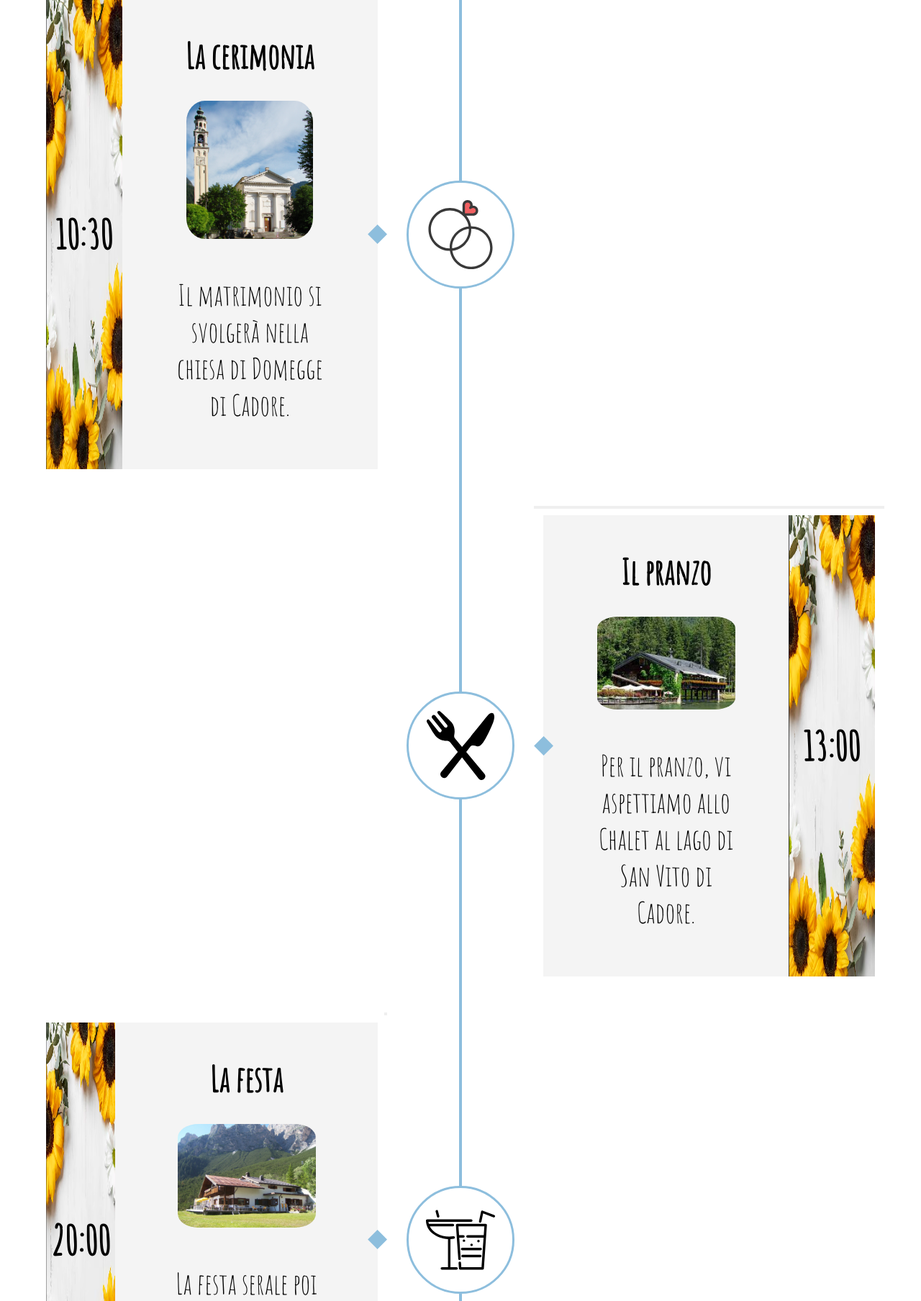
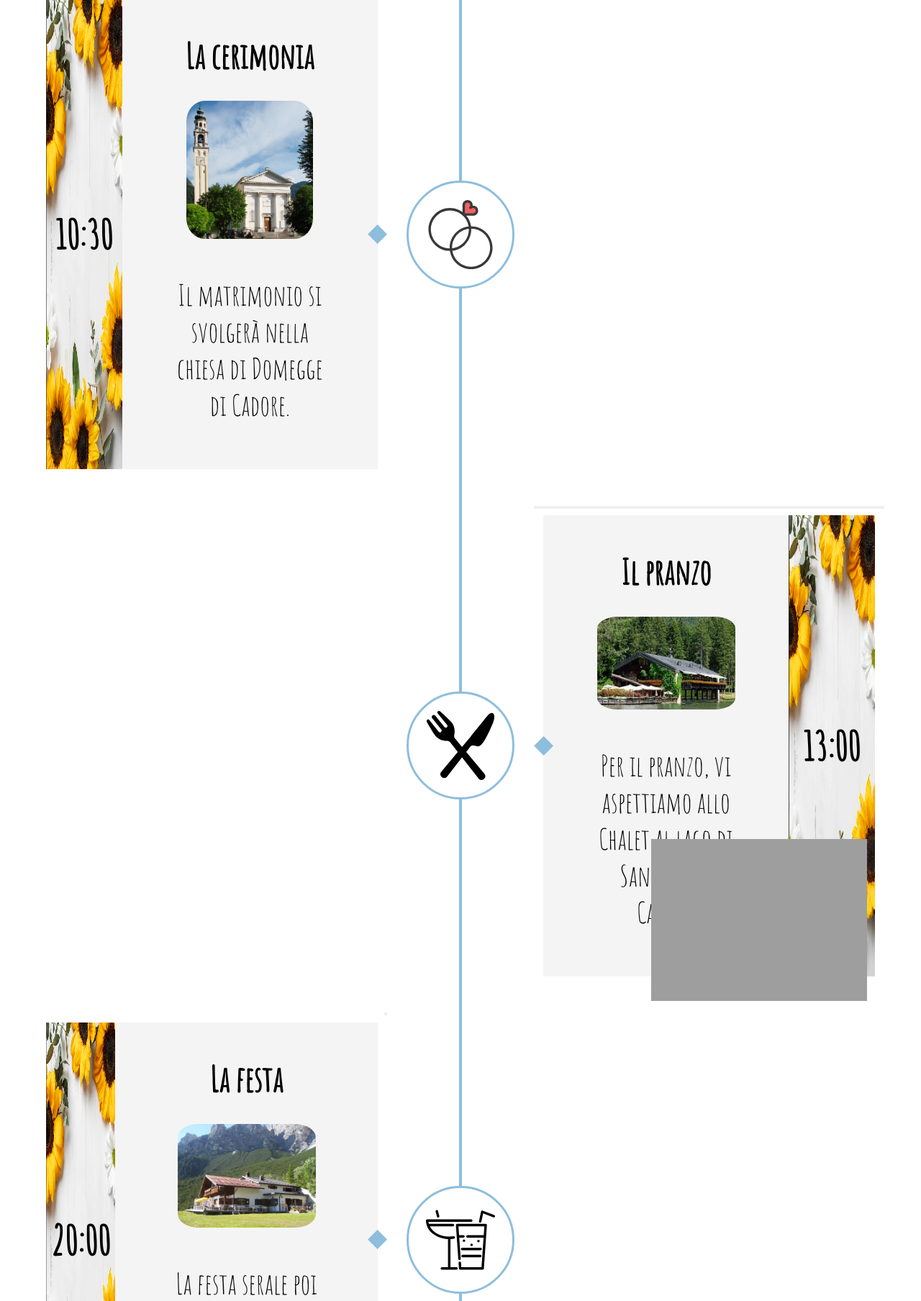
Before and after one commit to Barna1992/matrimonio, a Django app: page / in a window 1280 px wide. Shown: the part 3079-4887 px from the top of the page at 72% size. Run offline with Django 4.2, Linux system fonts and the light colour scheme; grey boxes are pictures that could not be loaded.

Commit message:
modifica a food

```diff
--- a/wedding-django/wedding/lista_nozze/templates/lista_nozze/index.html
+++ b/wedding-django/wedding/lista_nozze/templates/lista_nozze/index.html
@@ -84,6 +84,9 @@
                     <p>Per il pranzo, vi aspettiamo allo Chalet al lago di San Vito di Cadore.</p>
                   </div>
                   <button class="edit__btn"><i class="fa fa-pencil"></i></button>
+                  <div class="fumetto-rifugio allergie">
+                    <a href="food"><img src="{% static 'images/fumetto_allergie.png' %}" style="max-width: 100%;"></a>
+                  </div>
                 </div>
               </article>
             </li>
--- a/wedding-django/wedding/static/css/styles.css
+++ b/wedding-django/wedding/static/css/styles.css
@@ -249,6 +249,10 @@ body, html {
   width: 300px;
   left: 150px;
   margin-top: 700px;
+}
+
+.allergie {
+  margin-top: 450px !important;
 }
 
 .agenda__item {
@@ -788,6 +792,11 @@ body, html {
     margin-top: 900px;
   }
 
+
+  .allergie {
+    margin-top: 500px !important;
+  }
+
   .widget-wrap {
     padding: 40px 5px;
     border-radius: 20px;
```
